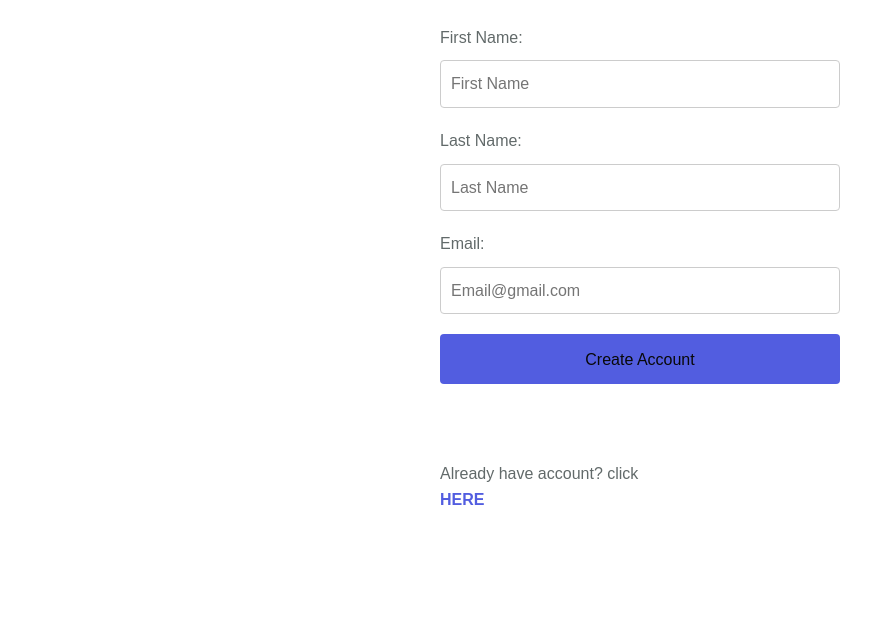
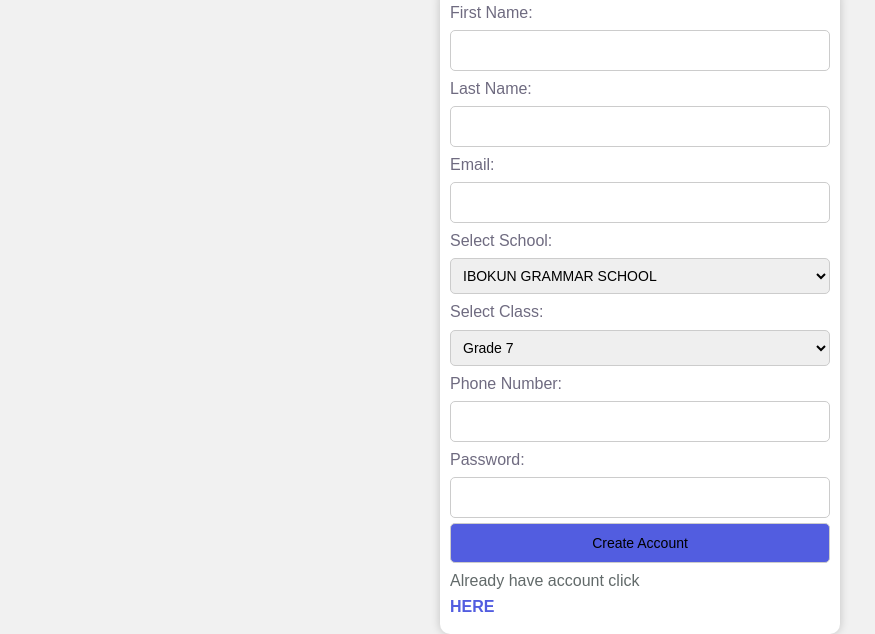
Before and after one commit to Isaabu001/OLMS, a plain HTML site: page createaccount1.html in a window 1280 px wide. Shown: the part 215-849 px from the top of the page, without its empty margins (0-875 px from the left). Before the commit the page ends 800 px from the top, so only its background shows below. Drawn offline with nearby package versions, Linux system fonts and the light colour scheme.

Commit message:
Update createaccount1.html

```diff
--- a/createaccount1.html
+++ b/createaccount1.html
@@ -87,12 +87,10 @@
           <html>
           <head>
               <title>Create Account</title>
-  <meta name="viewport" content="width=device-width, initial-scale=1">
               <style>
                   body {
                       font-family: Arial, sans-serif;
-      margin: 0;
-      padding: 20px;
+                      background-color: #f1f1f1;
                   }
 
                   h1 {
@@ -102,72 +100,111 @@
                   form {
                       max-width: 400px;
                       margin: 0 auto;
+                      background-color: #fff;
+                      padding: 10px; /* Reduced padding */
+                      border-radius: 10px;
+                      box-shadow: 0px 0px 10px rgba(0, 0, 0, 0.2);
                   }
 
-    label {
+                  label, input, select {
                       display: block;
-      margin-bottom: 10px;
+                      margin-bottom: 5px; /* Reduced margin */
                   }
 
-    input[type="text"],
-    input[type="email"] {
+                  input, select {
                       width: 100%;
-      padding: 10px;
-      margin-bottom: 20px;
+                      padding: 8px; /* Reduced padding */
+                      font-size: 14px; /* Reduced font size */
                       border: 1px solid #ccc;
-      border-radius: 4px;
+                      border-radius: 5px;
                   }
 
-    input[type="button"] {
-      width: 100%;
-      padding: 10px;
+                  input[type="submit"] {
                       background-color: hsl(235, 70%, 60%);
-      color: #090909;
+                      color: #fff;
                       border: none;
-      border-radius: 4px;
+                      padding: 8px 16px; /* Reduced padding */
+                      border-radius: 5px;
                       cursor: pointer;
-
-      height: 50px;
                   }
 
-    input[type="button"]:hover {
-      background-color: hsl(235, 70%, 60%);
+                  @media screen and (max-width: 600px) {
+                      form {
+                          padding: 5px; /* Reduced padding for smaller screens */
+                      }
                   }
               </style>
+          </head>
+          <body>
+              <h1>Create Account</h1>
+              <form id="registrationForm">
+                  <label for="firstName">First Name:</label>
+                  <input type="text" id="firstName" name="firstName" required>
+
+                  <label for="lastName">Last Name:</label>
+                  <input type="text" id="lastName" name="lastName" required>
+
+                  <label for="email">Email:</label>
+                  <input type="email" id="email" name="email" required>
+
+                  <label for="school">Select School:</label>
+                  <select id="school" name="school">
+                      <option value="IBOKUN GRAMMAR SCHOOL">IBOKUN GRAMMAR SCHOOL</option>
+                      <option value="IMESI ILE HIGH SCHOOL IMESI-ILE">IMESI ILE HIGH SCHOOL IMESI-ILE</option>
+                      <option value="IPETU ILE COMMUNITY GRAMMAR SCHOOL">IPETU ILE COMMUNITY GRAMMAR SCHOOL</option>
+                      <option value="ILARE COMMUNITY HIGH SCHOOL">ILARE COMMUNITY HIGH SCHOOL</option>
+                      <option value="ESA-OKE GRAMMAR SCHOOL">ESA-OKE GRAMMAR SCHOOL</option>
+                      <option value="IFELODUN COMMUNITY GRAMMAR SCHOOL KILORU">IFELODUN COMMUNITY GRAMMAR SCHOOL KILORU</option>
+                      <option value="ILUMEFA COMMUNITY HIGH SCHOOL IDOKO">ILUMEFA COMMUNITY HIGH SCHOOL IDOKO</option>
+                      <option value="ILASE COMMUNITY HIGH SCH ILASE">ILASE COMMUNITY HIGH SCH ILASE</option>
+                      <option value="LOCAL AUTHORITY GRAMMAR SCHOOL IBOKUN">LOCAL AUTHORITY GRAMMAR SCHOOL IBOKUN</option>
+                      <option value="ST JOSEPH CATHOLIC GRAMMAR SCHOOL ESA-OKE">ST JOSEPH CATHOLIC GRAMMAR SCHOOL ESA-OKE</option>
+                      <option value="COMMUNITY HIGH SCHOOL ILAHUN">COMMUNITY HIGH SCHOOL ILAHUN</option>
+                      <option value="COMMUNITY GRAMMAR SCHOOL ESA-ODO">COMMUNITY GRAMMAR SCHOOL ESA-ODO</option>
+                      <option value="IKINYINWA\/IPONDA GRAMMAR SCHOOL IKINYINWA">IKINYINWA\/IPONDA GRAMMAR SCHOOL IKINYINWA</option>
+                      <option value="COMMUNITY GRAMMAR SCHOOL OTAN-ILE">COMMUNITY GRAMMAR SCHOOL OTAN-ILE</option>
+                      <option value=" ADA OWODE COMMUNITY BAPTIST HIGH SCHOOL"> ADA OWODE COMMUNITY BAPTIST HIGH SCHOOL</option>
+                      <option value=" UNITY SCHOOL IMESI-ILE"> UNITY SCHOOL IMESI-ILE</option>
+                      <!-- Add more schools here -->
+                  </select>
+
+                  <label for="class">Select Class:</label>
+                  <select id="class" name="class">
+                      <option value="Grade 7">Grade 7</option>
+                      <option value="Grade 8">Grade 8</option>
+                      <option value="Grade 9">Grade 9</option>
+                      <option value="Grade 10">Grade 10</option>
+                      <option value="Grade 11">Grade 11</option>
+                      <option value="Grade 12">Grade 12</option>
+                      <!-- Add more classes here -->
+                  </select>
+
+                  <label for="phoneNumber">Phone Number:</label>
+                  <input type="tel" id="phoneNumber" name="phoneNumber" required>
+
+                  <label for="password">Password:</label>
+                  <input type="password" id="password" name="password" required>
+
+                  <input type="button" value="Create Account" onclick="validateForm()" style="background-color: hsl(235, 70%, 60%);">
+                  <label for="firstName"  style="color:  #626a6a;">Already have account click <a href="index.html"><b style="color: hsl(235, 70%, 60%);">HERE</b></label>
+              </form>
+
               <script>
-    function createAccount() {
-      var firstName = document.getElementById("firstName").value;
-      var lastName = document.getElementById("lastName").value;
-      var email = document.getElementById("email").value;
+                  function validateForm() {
+                      const firstName = document.getElementById("firstName").value;
+                      const lastName = document.getElementById("lastName").value;
+                      const email = document.getElementById("email").value;
+                      const phoneNumber = document.getElementById("phoneNumber").value;
+                      const password = document.getElementById("password").value;
 
-      if (firstName === "" || lastName === "" || email === "") {
-        alert("Kindly fill the form.");
+                      if (firstName === "" || lastName === "" || email === "" || phoneNumber === "" || password === "") {
+                          alert("PLEASE FILL THE NECESSARY INFORMATION");
                       } else {
-        // Store user information (you can customize this part based on your needs)
-
-        // Redirect to signup.html
+                          // Redirect to signup.html (replace with your actual URL)
                           window.location.href = "index.html";
                       }
                   }
               </script>
-</head>
-<body>
-
-  <form>
-    <label for="firstName"><b style="font-size: larger;" ><h4 style="color:  #626a6a;">Create Account:</h4></b></label> <br>
-    <label for="firstName"  style="color:  #626a6a;" >First Name:</label>
-    <input type="text" id="firstName" required placeholder="First Name">
-
-    <label for="lastName"  style="color:  #626a6a;">Last Name:</label>
-    <input type="text" id="lastName" required placeholder="Last Name">
-
-    <label for="email"  style="color:  #626a6a;" >Email:</label>
-    <input type="email" id="email" required placeholder="Email@gmail.com">
-
-    <input type="button" value="Create Account" onclick="createAccount()"> <br><br><br>
-
-    <label for="firstName"  style="color:  #626a6a;">Already have account? click <a href="index.html"><b style="color: hsl(235, 70%, 60%);">HERE</b></label>
-  </form>
           </body>
           </html>
 
```
Lines whose indentation alone changed are shown as unchanged.
